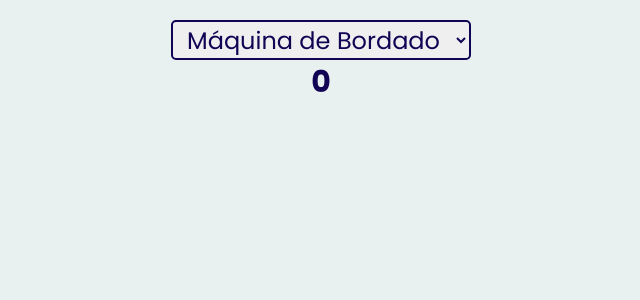
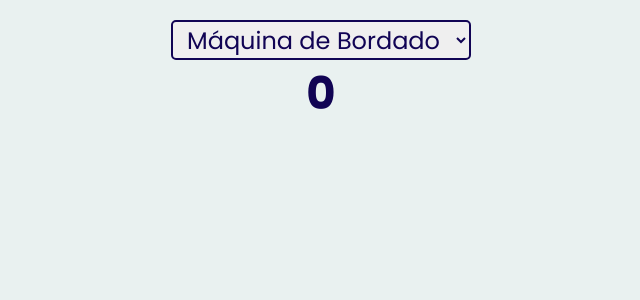
Before and after one commit to Wallace027Dev/ofc-site, a React (Create React App) app: page /orcamento in a window 1280 px wide. Shown: the top 300 px of the page, without its empty margins (319-959 px from the left). Built offline with nearby package versions, Linux system fonts and the light colour scheme.

Commit message:
feat: value in screen

```diff
--- a/src/pages/Tender/styles.js
+++ b/src/pages/Tender/styles.js
@@ -3,7 +3,7 @@ import styled from "styled-components";
 export const Container = styled.main`
   h1 {
     text-align: center;
-    font-size: 3rem;
+    font-size: 4.5rem;
   }
 
   form {
```
